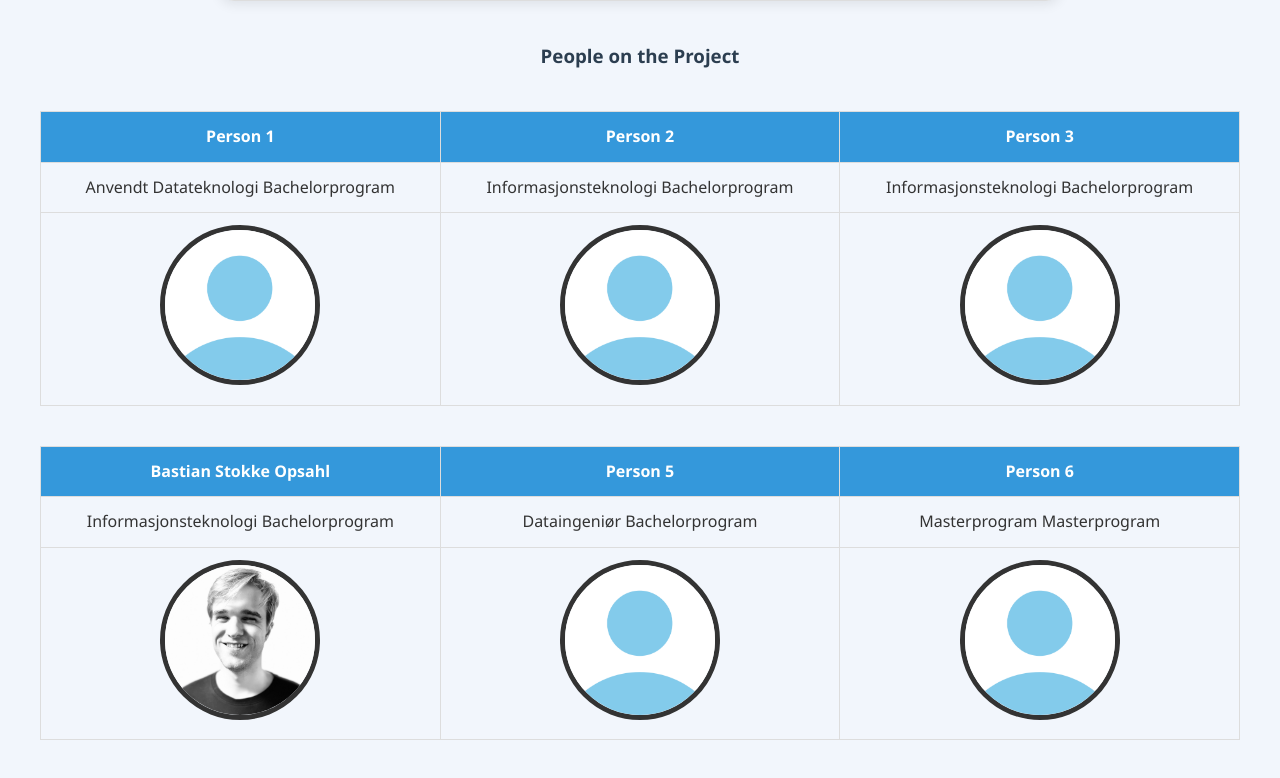
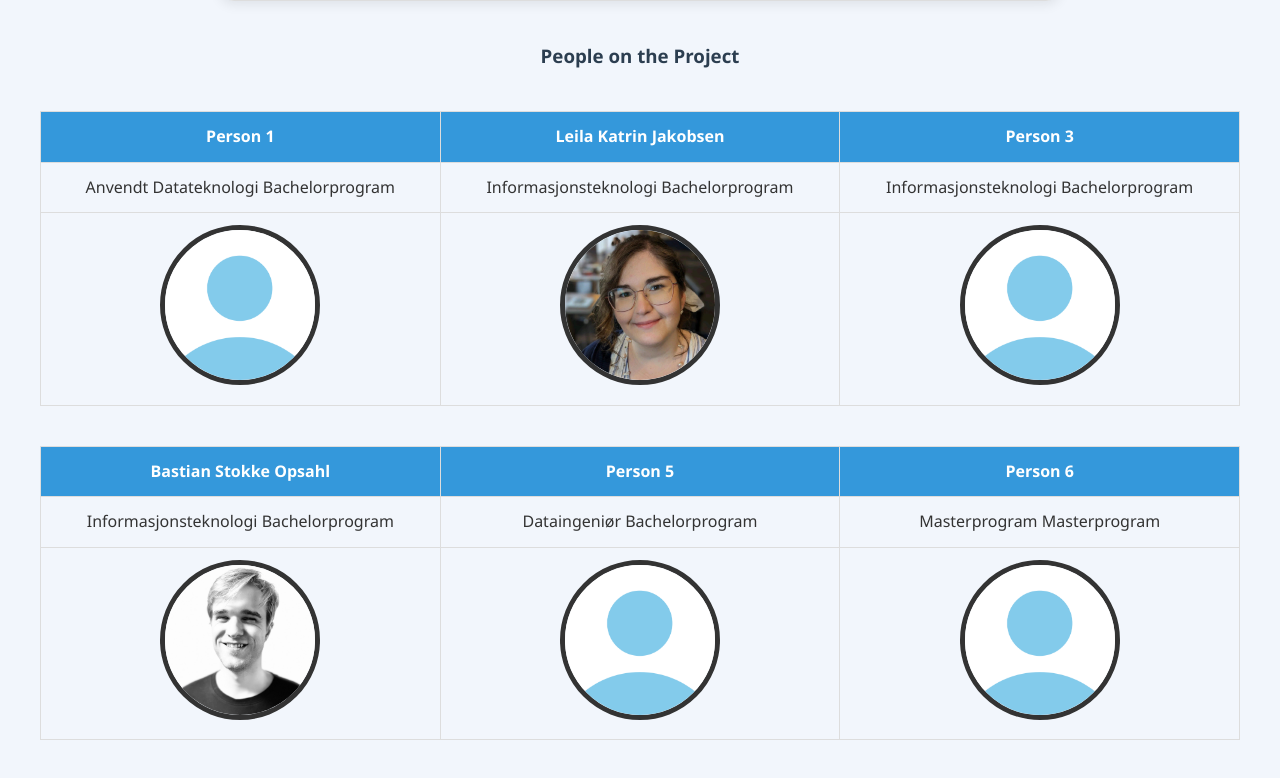
Before and after one commit to Sspect/Cognify, a plain HTML site: page index.html in a window 1280 px wide. Shown: the part 2913-3691 px from the top of the page. Drawn offline with Linux system fonts and the light colour scheme.

Commit message:
Added Leila
Image and name

```diff
--- a/index.html
+++ b/index.html
@@ -88,7 +88,7 @@
 <table>
     <tr>
         <th>Person 1</th>
-        <th>Person 2</th>
+        <th>Leila Katrin Jakobsen</th>
         <th>Person 3</th>
     </tr>
     <tr>
@@ -98,7 +98,7 @@
     </tr>
     <tr>
         <td><img src="img/ppl/noPicture.png" alt="Person 1" class="person-photo"></td>
-        <td><img src="img/ppl/noPicture.png" alt="Person 2" class="person-photo"></td>
+        <td><img src="img/ppl/Leila.jpg" alt="Person 2" class="person-photo"></td>
         <td><img src="img/ppl/noPicture.png" alt="Person 3" class="person-photo"></td>
     </tr>
 </table>
```
Also changed, not shown: img/ppl/Leila2.jpg (added), 1 other file.
